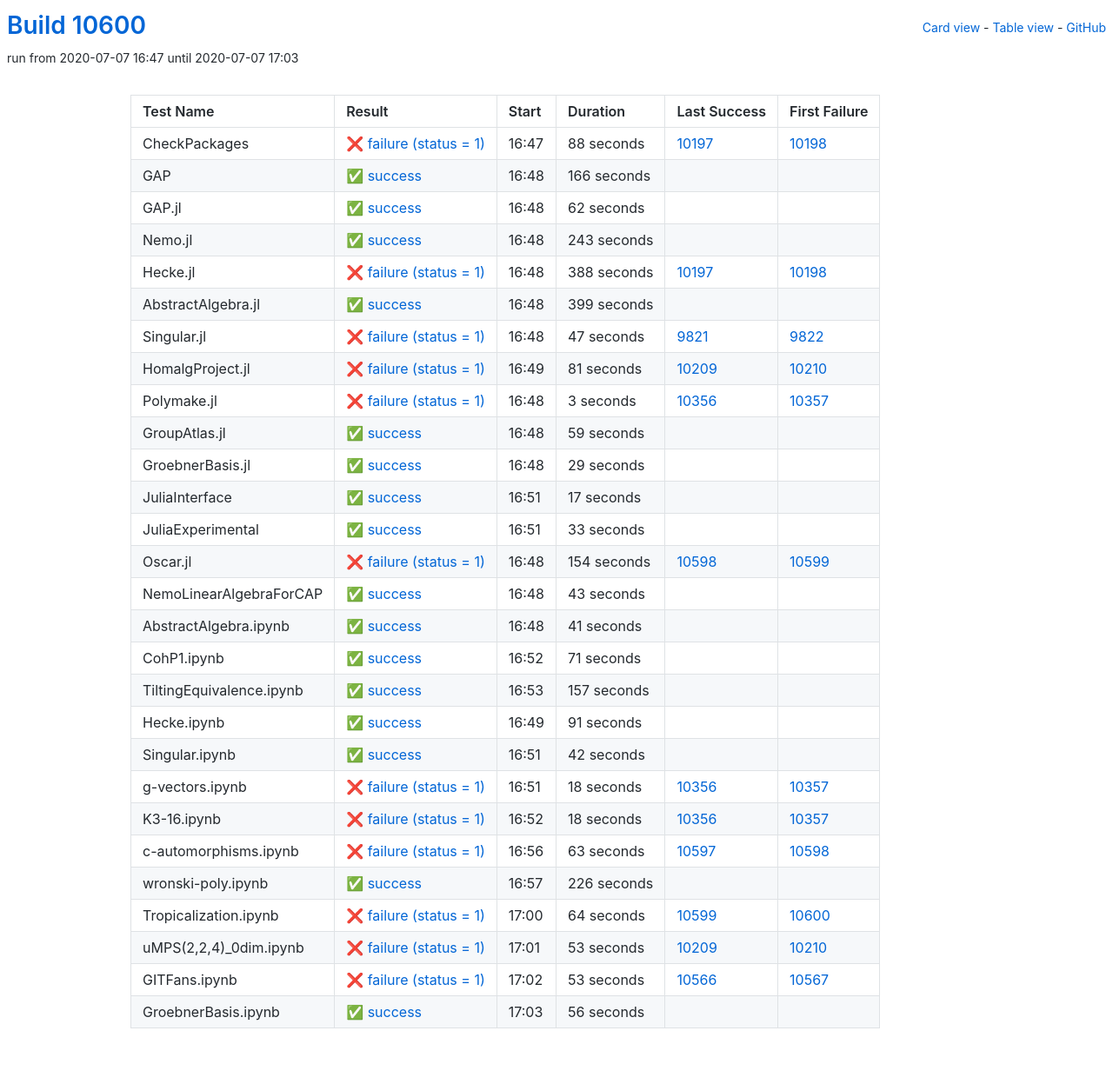
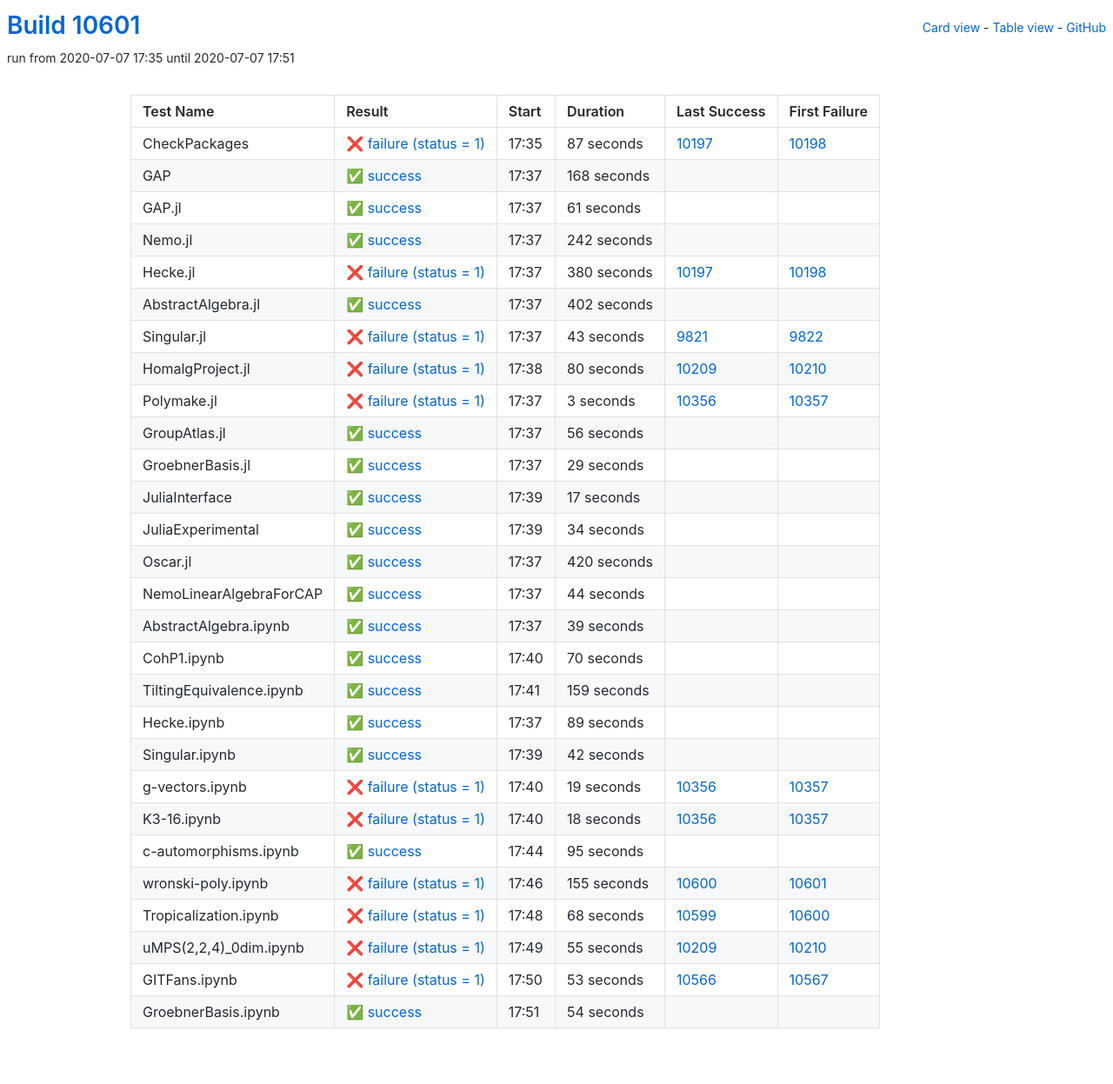
Before and after one commit to oscar-system/oscar-ci-status, a Jekyll site: the page built from table.html, in a window 1280 px wide. Shown: the whole page at 87% size. Built offline with Jekyll 4.4.1, drawn with Linux system fonts in a browser that asks for light colours.

Commit message:
Build #10601

```diff
--- a/_data/ci.yml
+++ b/_data/ci.yml
@@ -1,6 +1,6 @@
 ---
-build: 10600
-build_url: https://oscarci.mathematik.uni-kl.de/job/oscar/10600/
+build: 10601
+build_url: https://oscarci.mathematik.uni-kl.de/job/oscar/10601/
 job: oscar
 organization: oscar-system
 repo: oscar-ci-status
@@ -8,104 +8,104 @@
 tests:
 - name: CheckPackages
   id: checkpackages
-  log: https://oscarci.mathematik.uni-kl.de/job/oscar/10600/artifact/logs/build-10600/CheckPackages.log
-  start: 2020-07-07 16:47
+  log: https://oscarci.mathematik.uni-kl.de/job/oscar/10601/artifact/logs/build-10601/CheckPackages.log
+  start: 2020-07-07 17:35
   success: false
   exitcode: 1
   status: failure
-  duration: 88
+  duration: 87
   last_success: 10197
   last_success_url: https://oscarci.mathematik.uni-kl.de/job/oscar/10197/
   first_failure: 10198
   first_failure_url: https://oscarci.mathematik.uni-kl.de/job/oscar/10198/
 - name: GAP
   id: gap
-  log: https://oscarci.mathematik.uni-kl.de/job/oscar/10600/artifact/logs/build-10600/GAP.log
-  start: 2020-07-07 16:48
+  log: https://oscarci.mathematik.uni-kl.de/job/oscar/10601/artifact/logs/build-10601/GAP.log
+  start: 2020-07-07 17:37
   success: true
   exitcode: 0
   status: success
-  duration: 166
+  duration: 168
   last_success: false
   last_success_url:
   first_failure: false
   first_failure_url:
 - name: GAP.jl
   id: gap-jl
-  log: https://oscarci.mathematik.uni-kl.de/job/oscar/10600/artifact/logs/build-10600/GAP.jl.log
-  start: 2020-07-07 16:48
+  log: https://oscarci.mathematik.uni-kl.de/job/oscar/10601/artifact/logs/build-10601/GAP.jl.log
+  start: 2020-07-07 17:37
   success: true
   exitcode: 0
   status: success
-  duration: 62
+  duration: 61
   last_success: false
   last_success_url:
   first_failure: false
   first_failure_url:
 - name: Nemo.jl
   id: nemo-jl
-  log: https://oscarci.mathematik.uni-kl.de/job/oscar/10600/artifact/logs/build-10600/Nemo.jl.log
-  start: 2020-07-07 16:48
+  log: https://oscarci.mathematik.uni-kl.de/job/oscar/10601/artifact/logs/build-10601/Nemo.jl.log
+  start: 2020-07-07 17:37
   success: true
   exitcode: 0
   status: success
-  duration: 243
+  duration: 242
   last_success: false
   last_success_url:
   first_failure: false
   first_failure_url:
 - name: Hecke.jl
   id: hecke-jl
-  log: https://oscarci.mathematik.uni-kl.de/job/oscar/10600/artifact/logs/build-10600/Hecke.jl.log
-  start: 2020-07-07 16:48
+  log: https://oscarci.mathematik.uni-kl.de/job/oscar/10601/artifact/logs/build-10601/Hecke.jl.log
+  start: 2020-07-07 17:37
   success: false
   exitcode: 1
   status: failure
-  duration: 388
+  duration: 380
   last_success: 10197
   last_success_url: https://oscarci.mathematik.uni-kl.de/job/oscar/10197/
   first_failure: 10198
   first_failure_url: https://oscarci.mathematik.uni-kl.de/job/oscar/10198/
 - name: AbstractAlgebra.jl
   id: abstractalgebra-jl
-  log: https://oscarci.mathematik.uni-kl.de/job/oscar/10600/artifact/logs/build-10600/AbstractAlgebra.jl.log
-  start: 2020-07-07 16:48
+  log: https://oscarci.mathematik.uni-kl.de/job/oscar/10601/artifact/logs/build-10601/AbstractAlgebra.jl.log
+  start: 2020-07-07 17:37
   success: true
   exitcode: 0
   status: success
-  duration: 399
+  duration: 402
   last_success: false
   last_success_url:
   first_failure: false
   first_failure_url:
 - name: Singular.jl
   id: singular-jl
-  log: https://oscarci.mathematik.uni-kl.de/job/oscar/10600/artifact/logs/build-10600/Singular.jl.log
-  start: 2020-07-07 16:48
+  log: https://oscarci.mathematik.uni-kl.de/job/oscar/10601/artifact/logs/build-10601/Singular.jl.log
+  start: 2020-07-07 17:37
   success: false
   exitcode: 1
   status: failure
-  duration: 47
+  duration: 43
   last_success: 9821
   last_success_url: https://oscarci.mathematik.uni-kl.de/job/oscar/9821/
   first_failure: 9822
   first_failure_url: https://oscarci.mathematik.uni-kl.de/job/oscar/9822/
 - name: HomalgProject.jl
   id: homalgproject-jl
-  log: https://oscarci.mathematik.uni-kl.de/job/oscar/10600/artifact/logs/build-10600/HomalgProject.jl.log
-  start: 2020-07-07 16:49
+  log: https://oscarci.mathematik.uni-kl.de/job/oscar/10601/artifact/logs/build-10601/HomalgProject.jl.log
+  start: 2020-07-07 17:38
   success: false
   exitcode: 1
   status: failure
-  duration: 81
+  duration: 80
   last_success: 10209
   last_success_url: https://oscarci.mathematik.uni-kl.de/job/oscar/10209/
   first_failure: 10210
   first_failure_url: https://oscarci.mathematik.uni-kl.de/job/oscar/10210/
 - name: Polymake.jl
   id: polymake-jl
-  log: https://oscarci.mathematik.uni-kl.de/job/oscar/10600/artifact/logs/build-10600/Polymake.jl.log
-  start: 2020-07-07 16:48
+  log: https://oscarci.mathematik.uni-kl.de/job/oscar/10601/artifact/logs/build-10601/Polymake.jl.log
+  start: 2020-07-07 17:37
   success: false
   exitcode: 1
   status: failure
@@ -116,20 +116,20 @@
   first_failure_url: https://oscarci.mathematik.uni-kl.de/job/oscar/10357/
 - name: GroupAtlas.jl
   id: groupatlas-jl
-  log: https://oscarci.mathematik.uni-kl.de/job/oscar/10600/artifact/logs/build-10600/GroupAtlas.jl.log
-  start: 2020-07-07 16:48
+  log: https://oscarci.mathematik.uni-kl.de/job/oscar/10601/artifact/logs/build-10601/GroupAtlas.jl.log
+  start: 2020-07-07 17:37
   success: true
   exitcode: 0
   status: success
-  duration: 59
+  duration: 56
   last_success: false
   last_success_url:
   first_failure: false
   first_failure_url:
 - name: GroebnerBasis.jl
   id: groebnerbasis-jl
-  log: https://oscarci.mathematik.uni-kl.de/job/oscar/10600/artifact/logs/build-10600/GroebnerBasis.jl.log
-  start: 2020-07-07 16:48
+  log: https://oscarci.mathematik.uni-kl.de/job/oscar/10601/artifact/logs/build-10601/GroebnerBasis.jl.log
+  start: 2020-07-07 17:37
   success: true
   exitcode: 0
   status: success
@@ -140,8 +140,8 @@
   first_failure_url:
 - name: JuliaInterface
   id: juliainterface
-  log: https://oscarci.mathematik.uni-kl.de/job/oscar/10600/artifact/logs/build-10600/JuliaInterface.log
-  start: 2020-07-07 16:51
+  log: https://oscarci.mathematik.uni-kl.de/job/oscar/10601/artifact/logs/build-10601/JuliaInterface.log
+  start: 2020-07-07 17:39
   success: true
   exitcode: 0
   status: success
@@ -152,92 +152,92 @@
   first_failure_url:
 - name: JuliaExperimental
   id: juliaexperimental
-  log: https://oscarci.mathematik.uni-kl.de/job/oscar/10600/artifact/logs/build-10600/JuliaExperimental.log
-  start: 2020-07-07 16:51
+  log: https://oscarci.mathematik.uni-kl.de/job/oscar/10601/artifact/logs/build-10601/JuliaExperimental.log
+  start: 2020-07-07 17:39
   success: true
   exitcode: 0
   status: success
-  duration: 33
+  duration: 34
   last_success: false
   last_success_url:
   first_failure: false
   first_failure_url:
 - name: Oscar.jl
   id: oscar-jl
-  log: https://oscarci.mathematik.uni-kl.de/job/oscar/10600/artifact/logs/build-10600/Oscar.jl.log
-  start: 2020-07-07 16:48
-  success: false
-  exitcode: 1
-  status: failure
-  duration: 154
-  last_success: 10598
-  last_success_url: https://oscarci.mathematik.uni-kl.de/job/oscar/10598/
-  first_failure: 10599
-  first_failure_url: https://oscarci.mathematik.uni-kl.de/job/oscar/10599/
-- name: NemoLinearAlgebraForCAP
-  id: nemolinearalgebraforcap
-  log: https://oscarci.mathematik.uni-kl.de/job/oscar/10600/artifact/logs/build-10600/NemoLinearAlgebraForCAP.log
-  start: 2020-07-07 16:48
+  log: https://oscarci.mathematik.uni-kl.de/job/oscar/10601/artifact/logs/build-10601/Oscar.jl.log
+  start: 2020-07-07 17:37
   success: true
   exitcode: 0
   status: success
-  duration: 43
+  duration: 420
+  last_success: false
+  last_success_url:
+  first_failure: false
+  first_failure_url:
+- name: NemoLinearAlgebraForCAP
+  id: nemolinearalgebraforcap
+  log: https://oscarci.mathematik.uni-kl.de/job/oscar/10601/artifact/logs/build-10601/NemoLinearAlgebraForCAP.log
+  start: 2020-07-07 17:37
+  success: true
+  exitcode: 0
+  status: success
+  duration: 44
   last_success: false
   last_success_url:
   first_failure: false
   first_failure_url:
 - name: AbstractAlgebra.ipynb
   id: abstractalgebra-ipynb
-  log: https://oscarci.mathematik.uni-kl.de/job/oscar/10600/artifact/logs/build-10600/AbstractAlgebra.ipynb.log
-  start: 2020-07-07 16:48
+  log: https://oscarci.mathematik.uni-kl.de/job/oscar/10601/artifact/logs/build-10601/AbstractAlgebra.ipynb.log
+  start: 2020-07-07 17:37
   success: true
   exitcode: 0
   status: success
-  duration: 41
+  duration: 39
   last_success: false
   last_success_url:
   first_failure: false
   first_failure_url:
 - name: CohP1.ipynb
   id: cohp1-ipynb
-  log: https://oscarci.mathematik.uni-kl.de/job/oscar/10600/artifact/logs/build-10600/CohP1.ipynb.log
-  start: 2020-07-07 16:52
+  log: https://oscarci.mathematik.uni-kl.de/job/oscar/10601/artifact/logs/build-10601/CohP1.ipynb.log
+  start: 2020-07-07 17:40
   success: true
   exitcode: 0
   status: success
-  duration: 71
+  duration: 70
   last_success: false
   last_success_url:
   first_failure: false
   first_failure_url:
 - name: TiltingEquivalence.ipynb
   id: tiltingequivalence-ipynb
-  log: https://oscarci.mathematik.uni-kl.de/job/oscar/10600/artifact/logs/build-10600/TiltingEquivalence.ipynb.log
-  start: 2020-07-07 16:53
+  log: https://oscarci.mathematik.uni-kl.de/job/oscar/10601/artifact/logs/build-10601/TiltingEquivalence.ipynb.log
+  start: 2020-07-07 17:41
   success: true
   exitcode: 0
   status: success
-  duration: 157
+  duration: 159
   last_success: false
   last_success_url:
   first_failure: false
   first_failure_url:
 - name: Hecke.ipynb
   id: hecke-ipynb
-  log: https://oscarci.mathematik.uni-kl.de/job/oscar/10600/artifact/logs/build-10600/Hecke.ipynb.log
-  start: 2020-07-07 16:49
+  log: https://oscarci.mathematik.uni-kl.de/job/oscar/10601/artifact/logs/build-10601/Hecke.ipynb.log
+  start: 2020-07-07 17:37
   success: true
   exitcode: 0
   status: success
-  duration: 91
+  duration: 89
   last_success: false
   last_success_url:
   first_failure: false
   first_failure_url:
 - name: Singular.ipynb
   id: singular-ipynb
-  log: https://oscarci.mathematik.uni-kl.de/job/oscar/10600/artifact/logs/build-10600/Singular.ipynb.log
-  start: 2020-07-07 16:51
+  log: https://oscarci.mathematik.uni-kl.de/job/oscar/10601/artifact/logs/build-10601/Singular.ipynb.log
+  start: 2020-07-07 17:39
   success: true
   exitcode: 0
   status: success
@@ -248,20 +248,20 @@
   first_failure_url:
 - name: g-vectors.ipynb
   id: g-vectors-ipynb
-  log: https://oscarci.mathematik.uni-kl.de/job/oscar/10600/artifact/logs/build-10600/g-vectors.ipynb.log
-  start: 2020-07-07 16:51
+  log: https://oscarci.mathematik.uni-kl.de/job/oscar/10601/artifact/logs/build-10601/g-vectors.ipynb.log
+  start: 2020-07-07 17:40
   success: false
   exitcode: 1
   status: failure
-  duration: 18
+  duration: 19
   last_success: 10356
   last_success_url: https://oscarci.mathematik.uni-kl.de/job/oscar/10356/
   first_failure: 10357
   first_failure_url: https://oscarci.mathematik.uni-kl.de/job/oscar/10357/
 - name: K3-16.ipynb
   id: k3-16-ipynb
-  log: https://oscarci.mathematik.uni-kl.de/job/oscar/10600/artifact/logs/build-10600/K3-16.ipynb.log
-  start: 2020-07-07 16:52
+  log: https://oscarci.mathematik.uni-kl.de/job/oscar/10601/artifact/logs/build-10601/K3-16.ipynb.log
+  start: 2020-07-07 17:40
   success: false
   exitcode: 1
   status: failure
@@ -272,56 +272,56 @@
   first_failure_url: https://oscarci.mathematik.uni-kl.de/job/oscar/10357/
 - name: c-automorphisms.ipynb
   id: c-automorphisms-ipynb
-  log: https://oscarci.mathematik.uni-kl.de/job/oscar/10600/artifact/logs/build-10600/c-automorphisms.ipynb.log
-  start: 2020-07-07 16:56
-  success: false
-  exitcode: 1
-  status: failure
-  duration: 63
-  last_success: 10597
-  last_success_url: https://oscarci.mathematik.uni-kl.de/job/oscar/10597/
-  first_failure: 10598
-  first_failure_url: https://oscarci.mathematik.uni-kl.de/job/oscar/10598/
-- name: wronski-poly.ipynb
-  id: wronski-poly-ipynb
-  log: https://oscarci.mathematik.uni-kl.de/job/oscar/10600/artifact/logs/build-10600/wronski-poly.ipynb.log
-  start: 2020-07-07 16:57
+  log: https://oscarci.mathematik.uni-kl.de/job/oscar/10601/artifact/logs/build-10601/c-automorphisms.ipynb.log
+  start: 2020-07-07 17:44
   success: true
   exitcode: 0
   status: success
-  duration: 226
+  duration: 95
   last_success: false
   last_success_url:
   first_failure: false
   first_failure_url:
-- name: Tropicalization.ipynb
-  id: tropicalization-ipynb
-  log: https://oscarci.mathematik.uni-kl.de/job/oscar/10600/artifact/logs/build-10600/Tropicalization.ipynb.log
-  start: 2020-07-07 17:00
+- name: wronski-poly.ipynb
+  id: wronski-poly-ipynb
+  log: https://oscarci.mathematik.uni-kl.de/job/oscar/10601/artifact/logs/build-10601/wronski-poly.ipynb.log
+  start: 2020-07-07 17:46
   success: false
   exitcode: 1
   status: failure
-  duration: 64
+  duration: 155
+  last_success: 10600
+  last_success_url: https://oscarci.mathematik.uni-kl.de/job/oscar/10600/
+  first_failure: 10601
+  first_failure_url: https://oscarci.mathematik.uni-kl.de/job/oscar/10601/
+- name: Tropicalization.ipynb
+  id: tropicalization-ipynb
+  log: https://oscarci.mathematik.uni-kl.de/job/oscar/10601/artifact/logs/build-10601/Tropicalization.ipynb.log
+  start: 2020-07-07 17:48
+  success: false
+  exitcode: 1
+  status: failure
+  duration: 68
   last_success: 10599
   last_success_url: https://oscarci.mathematik.uni-kl.de/job/oscar/10599/
   first_failure: 10600
   first_failure_url: https://oscarci.mathematik.uni-kl.de/job/oscar/10600/
 - name: uMPS(2,2,4)_0dim.ipynb
   id: umps-2-2-4-0dim-ipynb
-  log: https://oscarci.mathematik.uni-kl.de/job/oscar/10600/artifact/logs/build-10600/uMPS-2-2-4-_0dim.ipynb.log
-  start: 2020-07-07 17:01
+  log: https://oscarci.mathematik.uni-kl.de/job/oscar/10601/artifact/logs/build-10601/uMPS-2-2-4-_0dim.ipynb.log
+  start: 2020-07-07 17:49
   success: false
   exitcode: 1
   status: failure
-  duration: 53
+  duration: 55
   last_success: 10209
   last_success_url: https://oscarci.mathematik.uni-kl.de/job/oscar/10209/
   first_failure: 10210
   first_failure_url: https://oscarci.mathematik.uni-kl.de/job/oscar/10210/
 - name: GITFans.ipynb
   id: gitfans-ipynb
-  log: https://oscarci.mathematik.uni-kl.de/job/oscar/10600/artifact/logs/build-10600/GITFans.ipynb.log
-  start: 2020-07-07 17:02
+  log: https://oscarci.mathematik.uni-kl.de/job/oscar/10601/artifact/logs/build-10601/GITFans.ipynb.log
+  start: 2020-07-07 17:50
   success: false
   exitcode: 1
   status: failure
@@ -332,12 +332,12 @@
   first_failure_url: https://oscarci.mathematik.uni-kl.de/job/oscar/10567/
 - name: GroebnerBasis.ipynb
   id: groebnerbasis-ipynb
-  log: https://oscarci.mathematik.uni-kl.de/job/oscar/10600/artifact/logs/build-10600/GroebnerBasis.ipynb.log
-  start: 2020-07-07 17:03
+  log: https://oscarci.mathematik.uni-kl.de/job/oscar/10601/artifact/logs/build-10601/GroebnerBasis.ipynb.log
+  start: 2020-07-07 17:51
   success: true
   exitcode: 0
   status: success
-  duration: 56
+  duration: 54
   last_success: false
   last_success_url:
   first_failure: false
```
Also changed, not shown: README.md.
